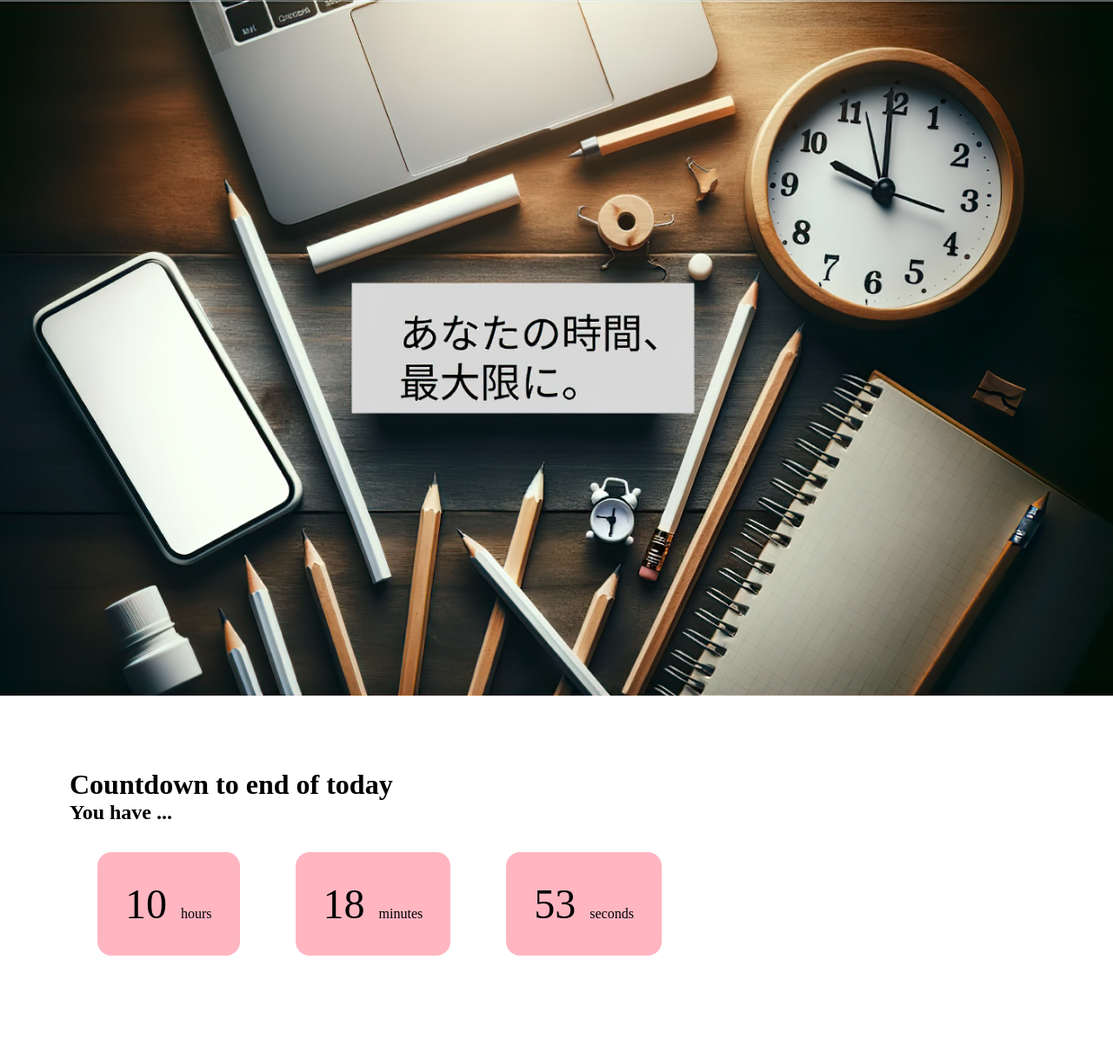
After one commit to kodai-160/Time-manager, a Flask app: page /home in a window 1280 px wide. The commit adds this page. Shown: the whole page at 87% size. Run offline with Flask 3, Linux system fonts and the light colour scheme.

Commit message:
画像の追加&.webpファイルをpngファイルに変更

```diff
--- a/app.py
+++ b/app.py
@@ -6,5 +6,9 @@ app = Flask(__name__)
 def timer():
     return render_template('index.html')
 
+@app.route('/home')
+def home():
+    return render_template('home.html')
+
 if __name__ == '__main__':
     app.run(debug=True)
--- a/judge4.py
+++ b/judge4.py
@@ -3,6 +3,7 @@ import cv2
 import dlib
 from imutils import face_utils
 from scipy.spatial import distance
+import winsound
 
 cap = cv2.VideoCapture(0)
 face_casecade = cv2.CascadeClassifier('haarcascade_frontalface_alt2.xml')
@@ -57,6 +58,7 @@ while True:
         if (left_eye_ear + right_eye_ear) < 0.40:
             cv2.putText(rgb, "Sleeping eyes. Wake up!",
                 (10, 180), cv2.FONT_HERSHEY_PLAIN, 3, (0, 0, 255), 3, 1)
+            winsound.Beep(1000, 500)
 
     fps = cv2.getTickFrequency() / (cv2.getTickCount() - tick)
     cv2.putText(rgb, "FPS:{}".format(int(fps)),
--- a/static/css/style.css
+++ b/static/css/style.css
@@ -7,6 +7,13 @@ html, body {
 
 * {
     margin: 0;
+}
+
+.fullscreen-image {
+    width: 100vw;
+    height: 100vh;
+    object-fit: cover;
+    object-position: center; /* 画像を中央に配置 */
 }
 
 /* ナビゲーションバーのスタイリング */
--- /dev/null
+++ b/templates/home.html
@@ -0,0 +1,22 @@
+<!DOCTYPE html>
+<html lang="ja">
+    <head>
+        <meta charset="utf-8">
+        <title>時間管理アプリ</title>
+        <link rel="stylesheet" href="{{ url_for('static', filename='css/style.css') }}">
+        <link href="https://fonts.googleapis.com/css?family=Roboto&display=swap" rel="stylesheet">
+    </head>
+    <body>
+        <img src="/static/images/home.png" class="fullscreen-image">
+        <div class="cowntdown-container">
+            <h1>Countdown to end of today</h1>
+            <h2>You have ...</h2>
+            <div class="time-container">
+                <p class="time"><span id="hour"></span>hours</p>
+                <p class="time"><span id="min"></span>minutes</p>
+                <p class="time"><span id="sec"></span>seconds</p>
+            </div>
+        </div>
+    </body>
+    <script src="{{ url_for('static', filename='js/script.js') }}"></script>
+</html>
--- a/templates/index.html
+++ b/templates/index.html
@@ -12,8 +12,8 @@
             <ul>
                 <li><a href="/">HOME</a></li>
                 <li><a href="#">サービス紹介</a></li>
-                <li class="right-link"><a href="#">SignUp</a></li>
-                <li class="right-link"><a href="#">SignIn</a></li>
+                <li><a href="#">SignUp</a></li>
+                <li><a href="#">SignIn</a></li>
             </ul>
         </nav>
         <div class="cowntdown-container">
```
Also changed, not shown: change.py (added, +49 -0 lines), static/images/home.png (added), 3 other files.
